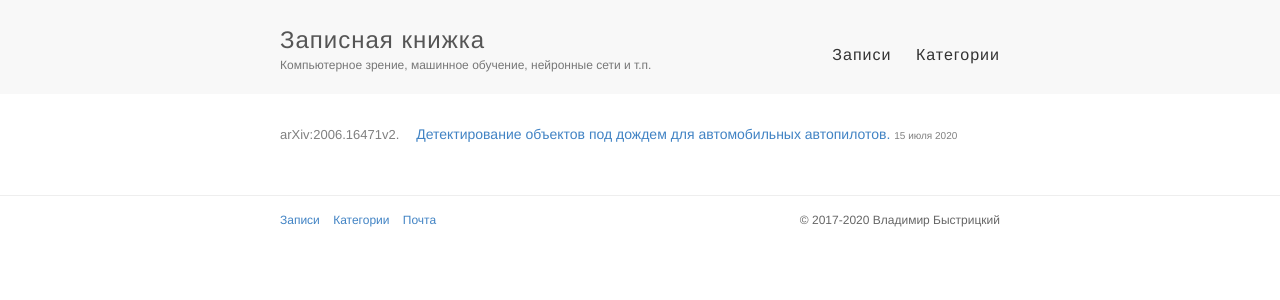
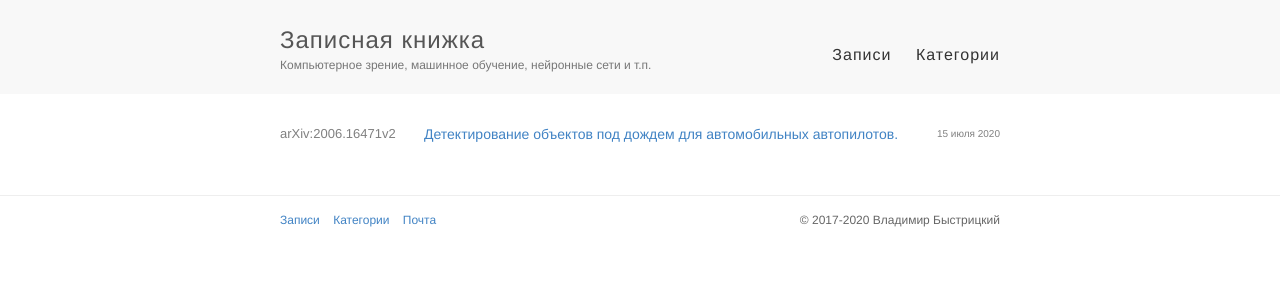
Before and after one commit to vbystricky/vbystricky.github.io, a Jekyll site: the page built from article_notes_index.html, in a window 1280 px wide. Shown: the top 300 px of the page. Built offline with Jekyll 4.4.1, drawn with Linux system fonts in a browser that asks for light colours.

Commit message:
Fix article notes list style

```diff
--- a/article_notes_index.html
+++ b/article_notes_index.html
@@ -5,7 +5,7 @@ title: Заметки по статьям
 
 <div class="posts">
     {% for article in site.article_notes %}
-        <span class="article-cite"><a href="{{ article.link }}">{{ article.cite }}.</a></span>
+        <span class="article-cite"><a href="{{ article.link }}">{{ article.cite }}</a></span>
         <a href="{{ site.baseurl }}{{ article.url }}">{{ article.title }}</a>
         <span class="article-date">{% include article_date_formatted.html %}</span><br>
     {% endfor %}
--- a/style.css
+++ b/style.css
@@ -368,13 +368,16 @@ footer {
 }
 
 .article-cite a {
+  float: left;
+  width: 20%;
   color: #808080;
   font-size: 13px;
-  padding-right: 1em;
 }
 
 .article-date {
+  float: right;
   color: #808080;
+  padding-top: 0.2em;
   font-size: 10px;
 }
 
```
